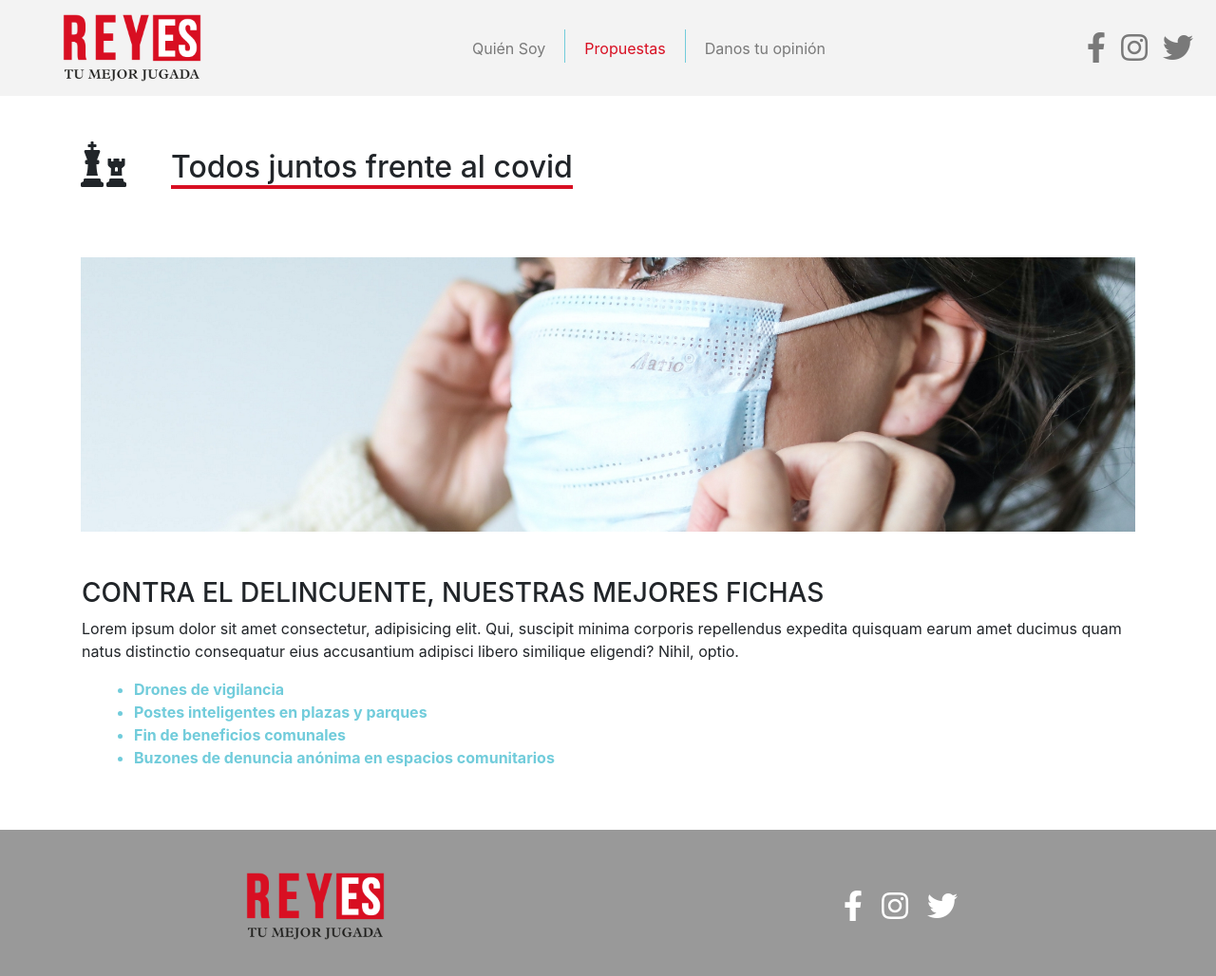
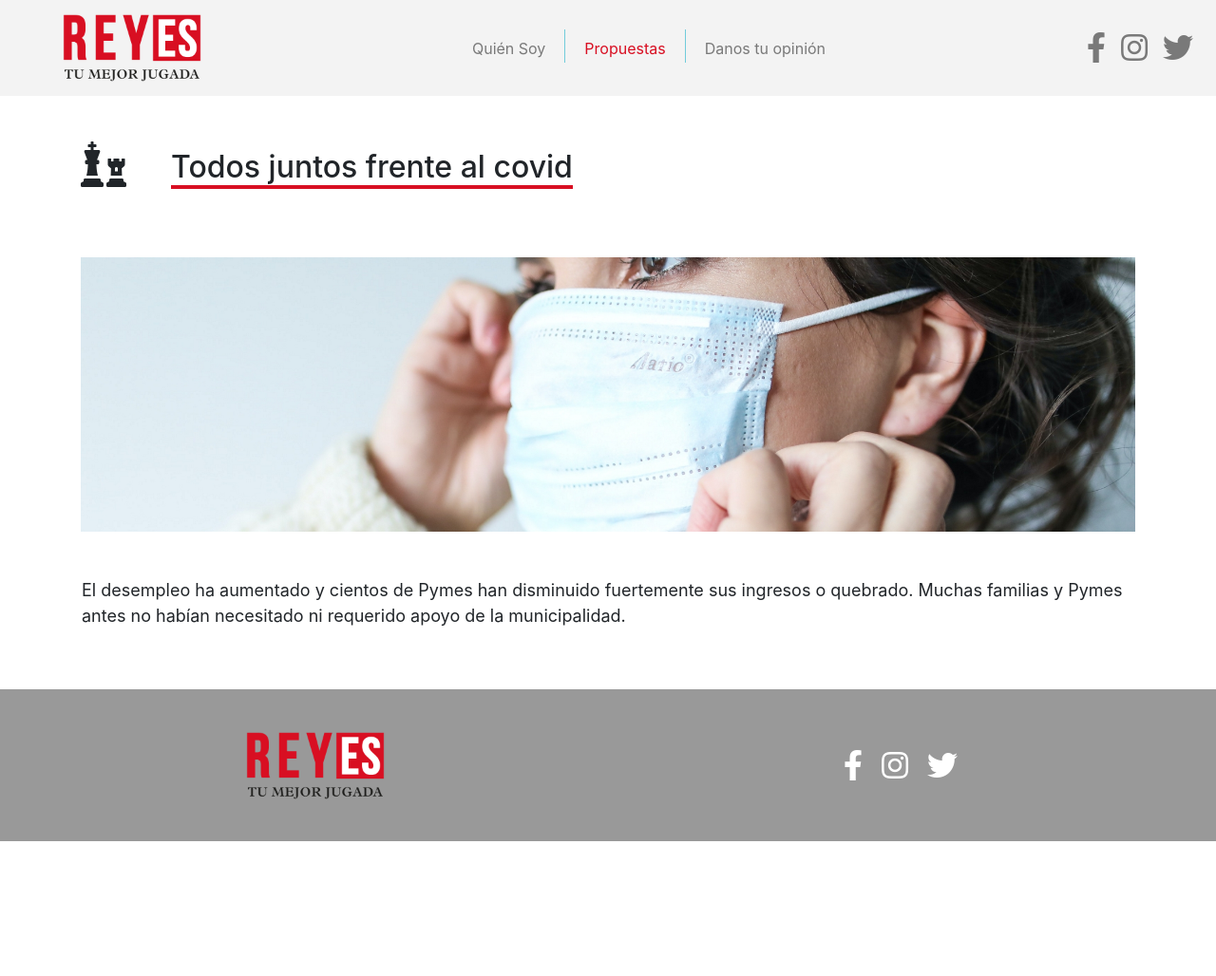
Before and after one commit to krhiz1988/jfr, a plain HTML site: page pilares/covid.html in a window 1280 px wide. Shown: the whole page at 95% size. After the commit the page ends 886 px from the top, so only its background shows below. Drawn offline with nearby package versions, Linux system fonts and the light colour scheme; a script that the page names is missing.

Commit message:
modificacion

```diff
--- a/pilares/covid.html
+++ b/pilares/covid.html
@@ -133,18 +133,11 @@
         </div>
 
         <div class="row mt-5 mb-5 px-3">
-            <h3>CONTRA EL DELINCUENTE, NUESTRAS MEJORES FICHAS</h3>
-            <P>Lorem ipsum dolor sit amet consectetur, adipisicing elit. Qui, suscipit minima corporis repellendus
-                expedita quisquam earum amet ducimus quam natus distinctio consequatur eius accusantium adipisci libero
-                similique eligendi? Nihil, optio.</P>
-            <div class="container lista">
-                <ul>
-                    <li>Drones de vigilancia</li>
-                    <li>Postes inteligentes en plazas y parques</li>
-                    <li>Fin de beneficios comunales</li>
-                    <li>Buzones de denuncia anónima en espacios comunitarios</li>
-                </ul>
-            </div>
+
+            <p style="font-size: 18px;">El desempleo ha aumentado y cientos de Pymes han disminuido fuertemente sus
+                ingresos o quebrado. Muchas
+                familias y Pymes antes no habían necesitado ni requerido apoyo de la municipalidad.
+            </p>
         </div>
 
 
```
Also changed, not shown: 1 other file.
